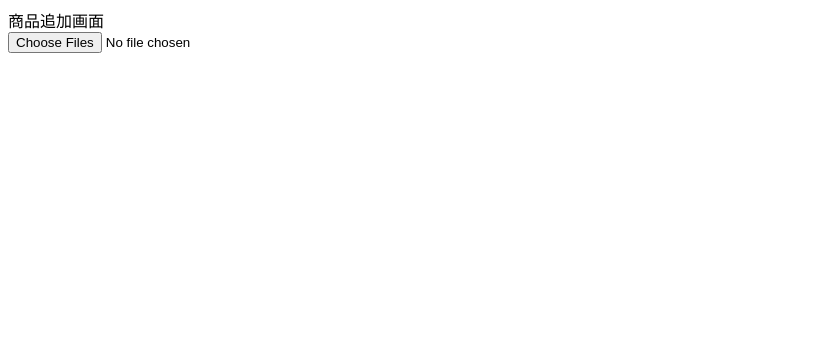
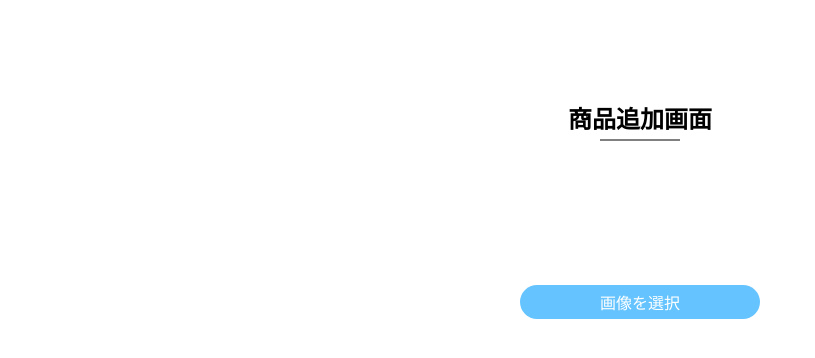
Before and after one commit to HIROYUKI20200507/vue-work-sample, a Vue app: page / in a window 1280 px wide. Shown: the top 358 px of the page, without its empty margins (0-815 px from the left). Built offline with nearby package versions, Linux system fonts and the light colour scheme.

Commit message:
レイアウト調整

```diff
--- a/src/components/pages/FrontPage.vue
+++ b/src/components/pages/FrontPage.vue
@@ -1,10 +1,20 @@
 <template>
-  <div>商品追加画面</div>
-  <template v-for="item in getReactiveImageData" :key="item.key">
-    <IndicateFile :getId="item.key" :getImage="item.Url" :getName="item.name" />
-  </template>
-  <SelectFileButton @dispatchImage="getImageData" />
-  <SubmitButton />
+  <div class="header">
+    <div class="head-title">商品追加画面</div>
+  </div>
+  <div class="main-display">
+    <template v-for="item in getReactiveImageData" :key="item.key">
+      <IndicateFile
+        :getId="item.key"
+        :getImage="item.Url"
+        :getName="item.name"
+      />
+    </template>
+  </div>
+  <div class="footer">
+    <SelectFileButton @dispatchImage="getImageData" />
+    <SubmitButton />
+  </div>
 </template>
 
 <script>
@@ -25,6 +35,7 @@ export default {
     const getImageData = (e) => {
       for (const key in e) {
         const element = e[key];
+
         getReactiveImageData.push({
           id: key,
           name: element.name,
@@ -38,4 +49,37 @@ export default {
 };
 </script>
 
-<style></style>
+<style lang="scss" scoped>
+.header {
+  text-align: center;
+  font-weight: bold;
+  margin: 100px 0 50px;
+
+  .head-title {
+    font-size: 1.5rem;
+    position: relative;
+
+    &::after {
+      content: "";
+      position: absolute;
+      top: 100%;
+      left: 50%;
+      transform: translate(-50%, -50%);
+      width: 50%;
+      max-width: 80px;
+      padding-top: 10px;
+      border-bottom: 2px solid #808080;
+    }
+  }
+}
+
+.main-display {
+  display: grid;
+  grid-gap: 10px;
+  grid-template-columns: 1fr 1fr 1fr 1fr;
+}
+
+.footer {
+  margin: 100px 0;
+}
+</style>
--- a/src/components/parts/IndicateFile.vue
+++ b/src/components/parts/IndicateFile.vue
@@ -1,10 +1,13 @@
 <template>
+  <div class="image-wrapper">
     <img :src="installItemImage.src" :alt="installItemImage.name" />
     <input
       type="hidden"
       :name="installItemImage.name"
       :value="installItemImage.id"
     />
+    <div class="item-title">{{ installItemImage.name }}</div>
+  </div>
 </template>
 
 <script>
@@ -24,4 +27,18 @@ export default {
 };
 </script>
 
-<style></style>
+<style lang="scss" scoped>
+.image-wrapper {
+  .item-title {
+    font-size: 0.8rem;
+  }
+
+  img {
+    width: 100%;
+    height: 100%;
+    max-width: 350px;
+    max-height: 200px;
+    object-fit: cover;
+  }
+}
+</style>
--- a/src/components/parts/SelectFileButton.vue
+++ b/src/components/parts/SelectFileButton.vue
@@ -1,5 +1,15 @@
 <template>
-  <input type="file" name="" id="" multiple @change="onImageUploaded" />
+  <div class="file">
+    画像を選択
+    <input
+      type="file"
+      name=""
+      id=""
+      multiple
+      accept="image/*"
+      @change="onImageUploaded"
+    />
+  </div>
 </template>
 
 <script>
@@ -36,4 +46,36 @@ export default {
 };
 </script>
 
-<style></style>
+<style lang="scss" scoped>
+.file {
+  overflow: hidden;
+  position: relative;
+  display: flex;
+  justify-content: center;
+  margin: 0 auto;
+  padding: 5px 20px;
+  width: 200px;
+  border-radius: 50px;
+  color: #fff;
+  background: #65c4ff;
+  text-align: center;
+  transition: 0.5s;
+  box-shadow: 0px 0px 20px 0px;
+
+  &:hover {
+    color: #65c4ff;
+    background: #fff;
+    border: 1px solid #65c4ff;
+  }
+
+  input[type="file"] {
+    opacity: 0;
+    position: absolute;
+    right: 0;
+    top: 0;
+    margin: 0;
+    font-size: 100px;
+    cursor: pointer;
+  }
+}
+</style>
```
Lines whose indentation alone changed are shown as unchanged.
